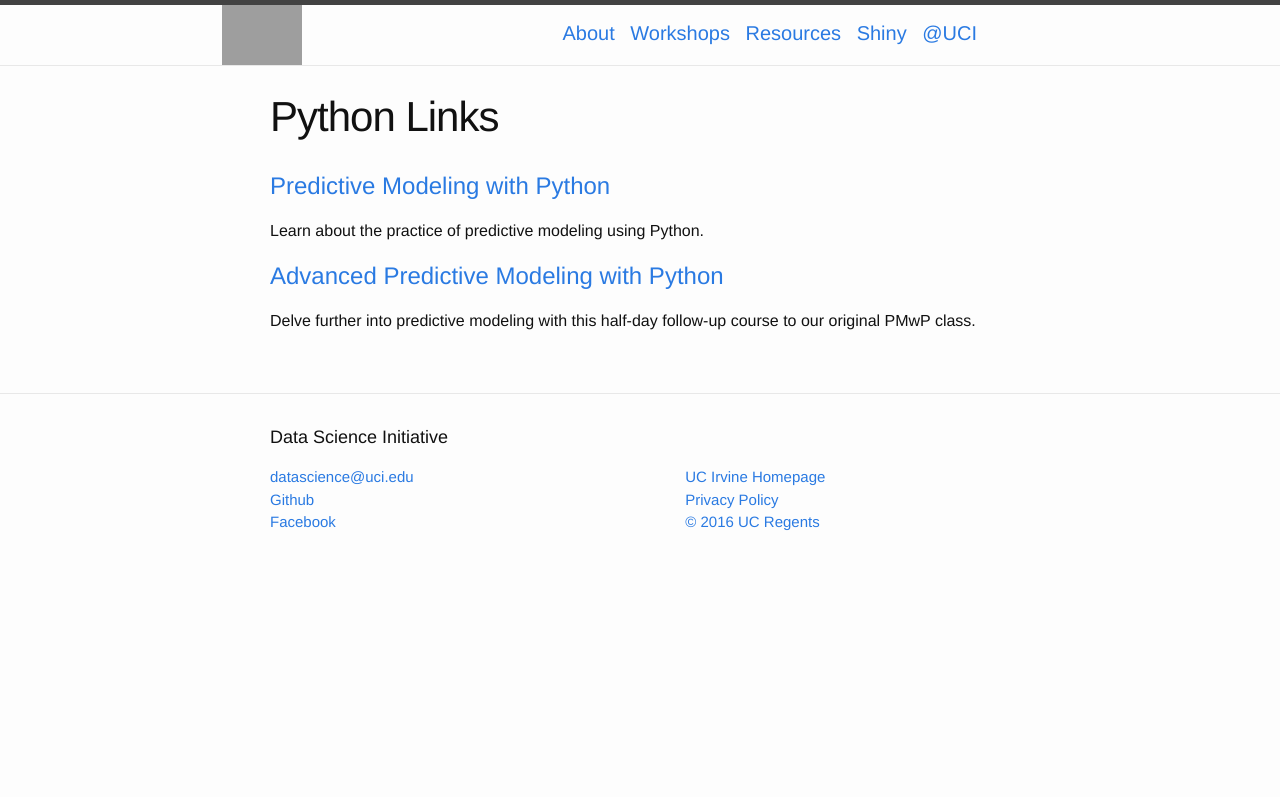
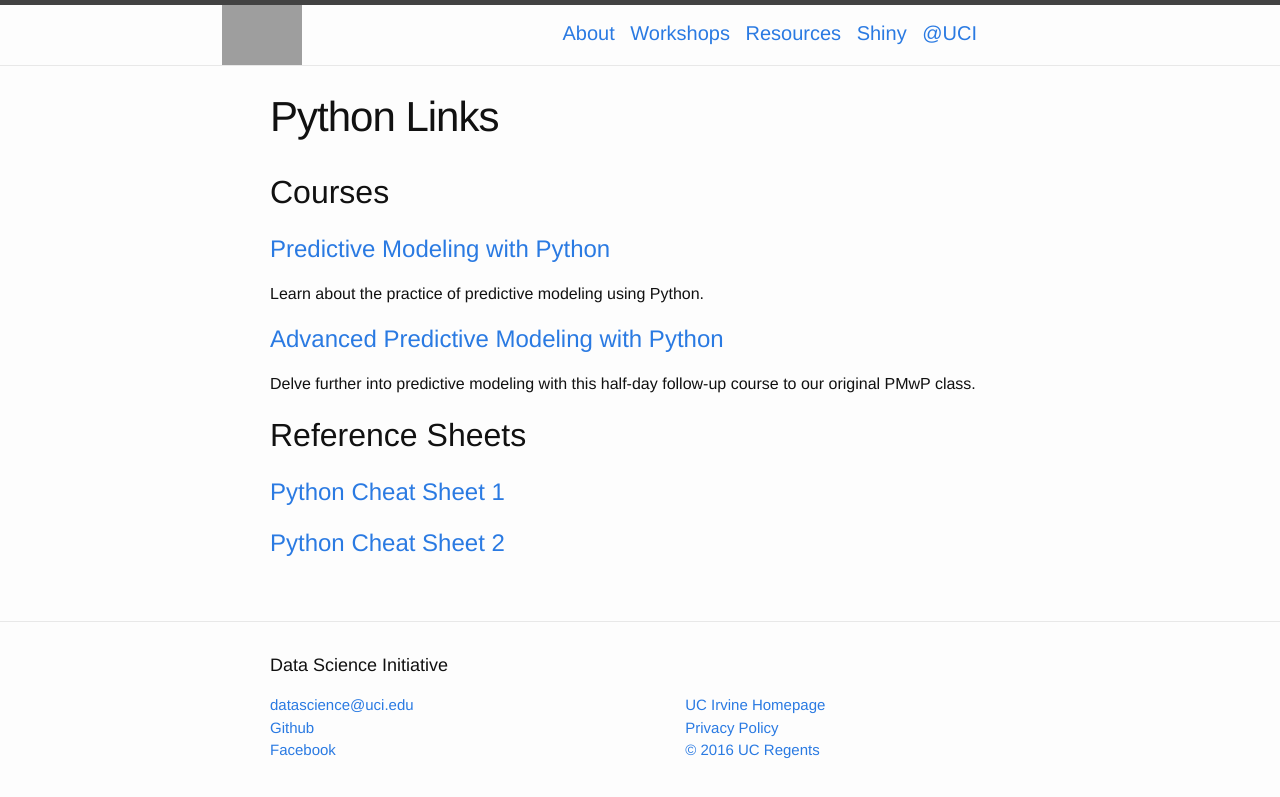
Before and after one commit to UCIDataScienceInitiative/UCIDataScienceInitiative.github.io, a Jekyll site: the page built from Workshops/Python.html, in a window 1280 px wide. Shown: the top 797 px of the page. Built offline with Jekyll 4.4.1, drawn with Linux system fonts in a browser that asks for light colours; grey boxes are pictures that could not be loaded.

Commit message:
Update Python.html

```diff
--- a/Workshops/Python.html
+++ b/Workshops/Python.html
@@ -3,9 +3,16 @@
 title: Python Links
 permalink: /Python/
 ---
+<h2>Courses</h2>
 
-<h1><a href="https://ucidatascienceinitiative.github.io/Workshops/ModelwithPython/"  >Predictive Modeling with Python</a></h1>
+<h1><a href="https://ucidatascienceinitiative.github.io/Workshops/ModelwithPython/">Predictive Modeling with Python</a></h1>
 <p>Learn about the practice of predictive modeling using Python.</p>
 
-<h1><a href="https://ucidatascienceinitiative.github.io/Workshops/AdvancedPython/"  >Advanced Predictive Modeling with Python</a></h1>
+<h1><a href="https://ucidatascienceinitiative.github.io/Workshops/AdvancedPython/">Advanced Predictive Modeling with Python</a></h1>
 <p>Delve further into predictive modeling with this half-day follow-up course to our original PMwP class. </p>
+
+<h2>Reference Sheets</h2>
+
+<h1><a href="http://www.cogsci.rpi.edu/~destem/gamedev/python.pdf" target="_blank"> Python Cheat Sheet 1 </a></h1>
+
+<h1><a href="http://www.astro.up.pt/~sousasag/Python_For_Astronomers/Python_qr.pdf" target="_blank"> Python Cheat Sheet 2 </a></h1>
```
